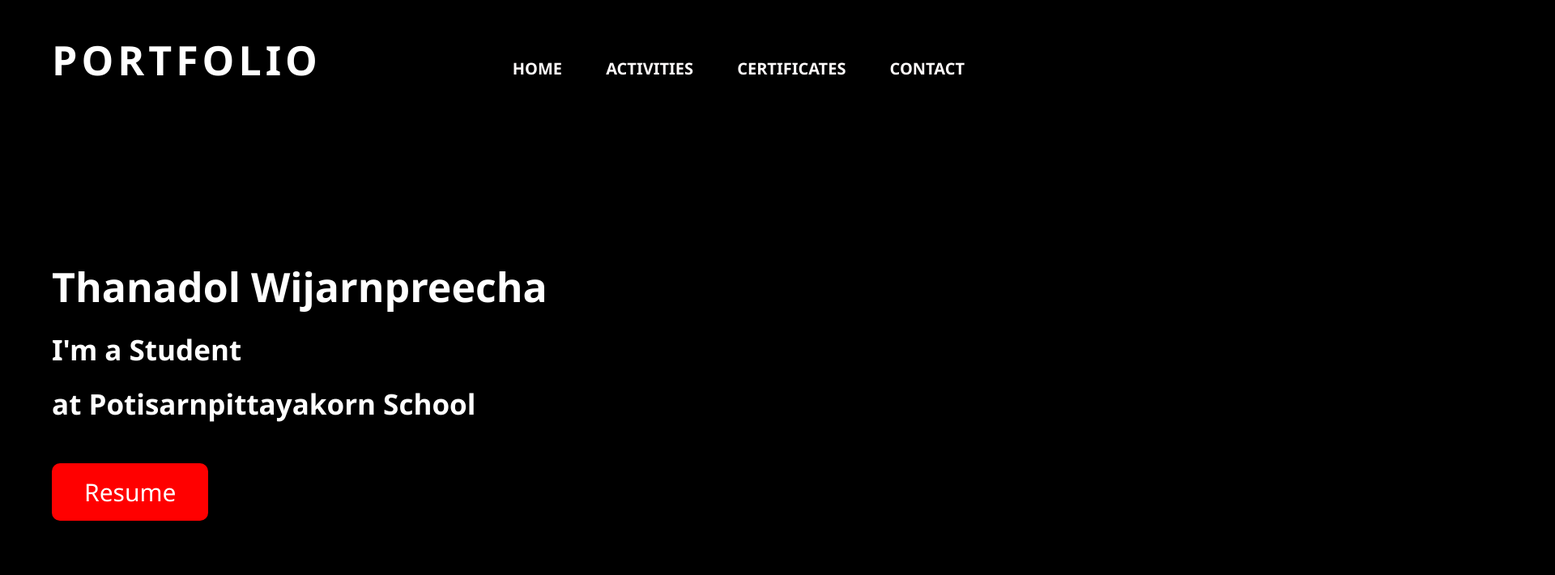
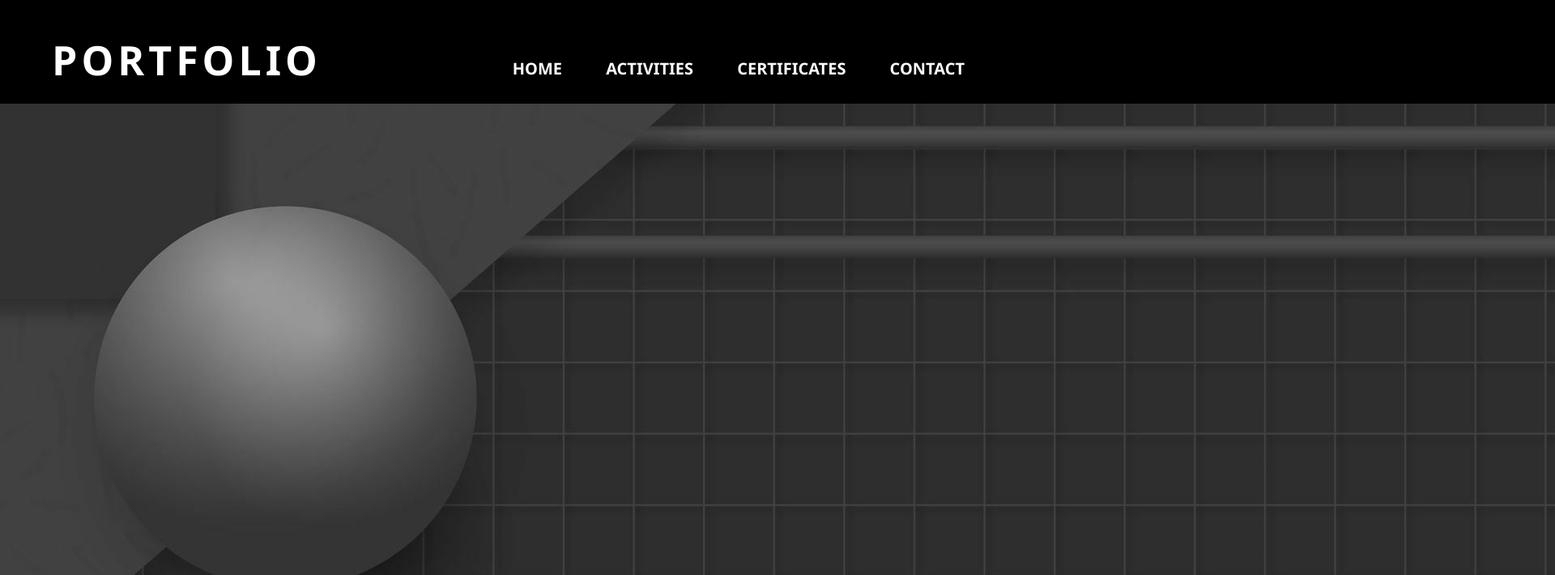
Before and after one commit to ThanadolWiJarn/Portfolio, a plain HTML site: page index.html in a window 1280 px wide. Shown: the top 710 px of the page at 81% size, 1920 px wide, since content can reach past the window. Drawn offline with Linux system fonts and the light colour scheme.

Commit message:
index.html

```diff
--- a/index.html
+++ b/index.html
@@ -22,9 +22,11 @@
         </nav>
     </div>
 
+    <img src="Pic/bg.jpg" class="indeximg"></a>
+
     <div class="contentHome">
-        <h1 class="typed-out">
-        Thanadol Wijarnpreecha</h1>
+        <div><h1 class="fade-in">
+            Thanadol Wijarnpreecha</h1></div>
         <div class="fade-in">
             <h2>I'm a Student</h2>
         <h2>at Potisarnpittayakorn School</h2>
@@ -35,9 +37,6 @@
 
     <br>
 
-    <div class="fade-in">
-
-    </div>
     <section id="DetailResume">
         <div>
             <ul>
```
